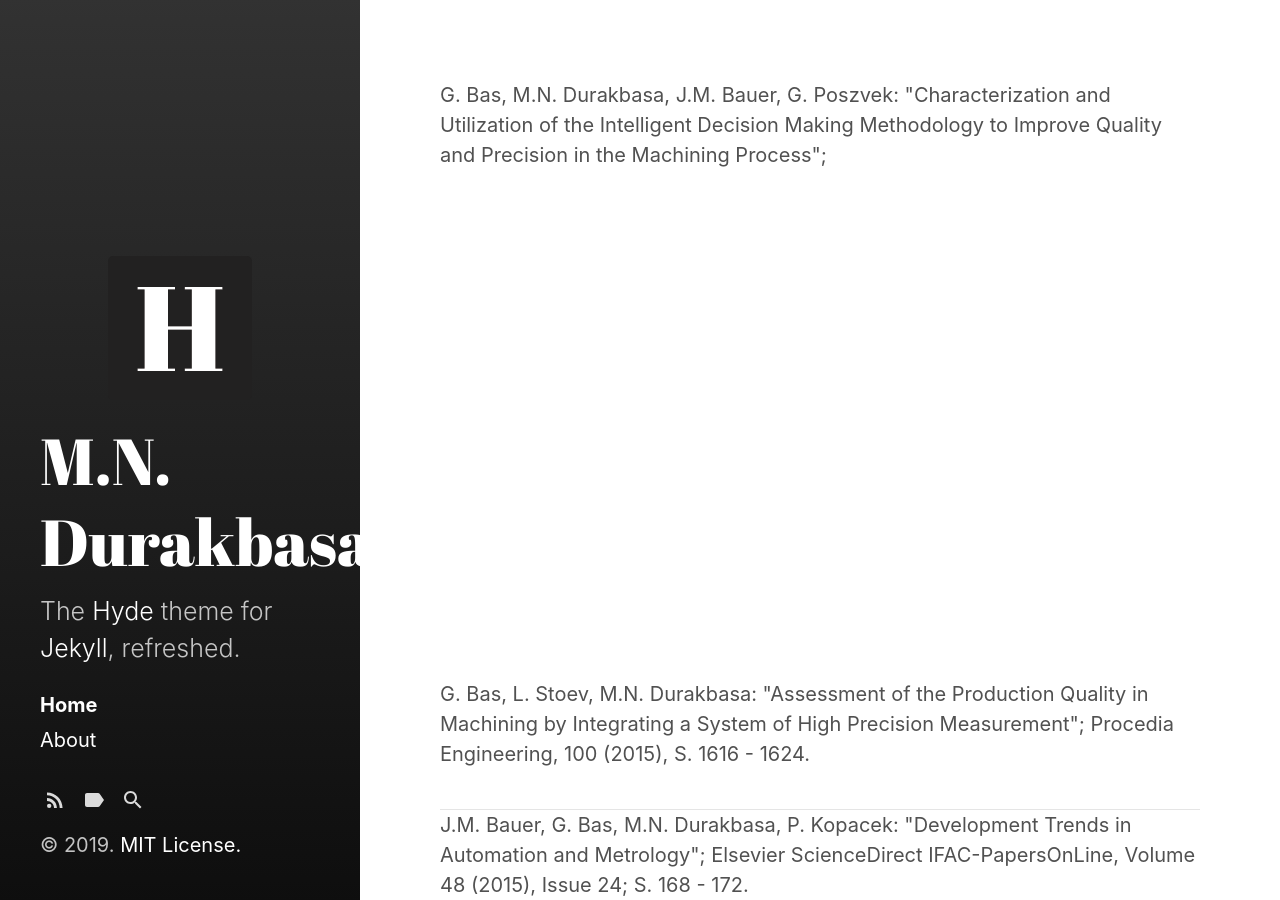
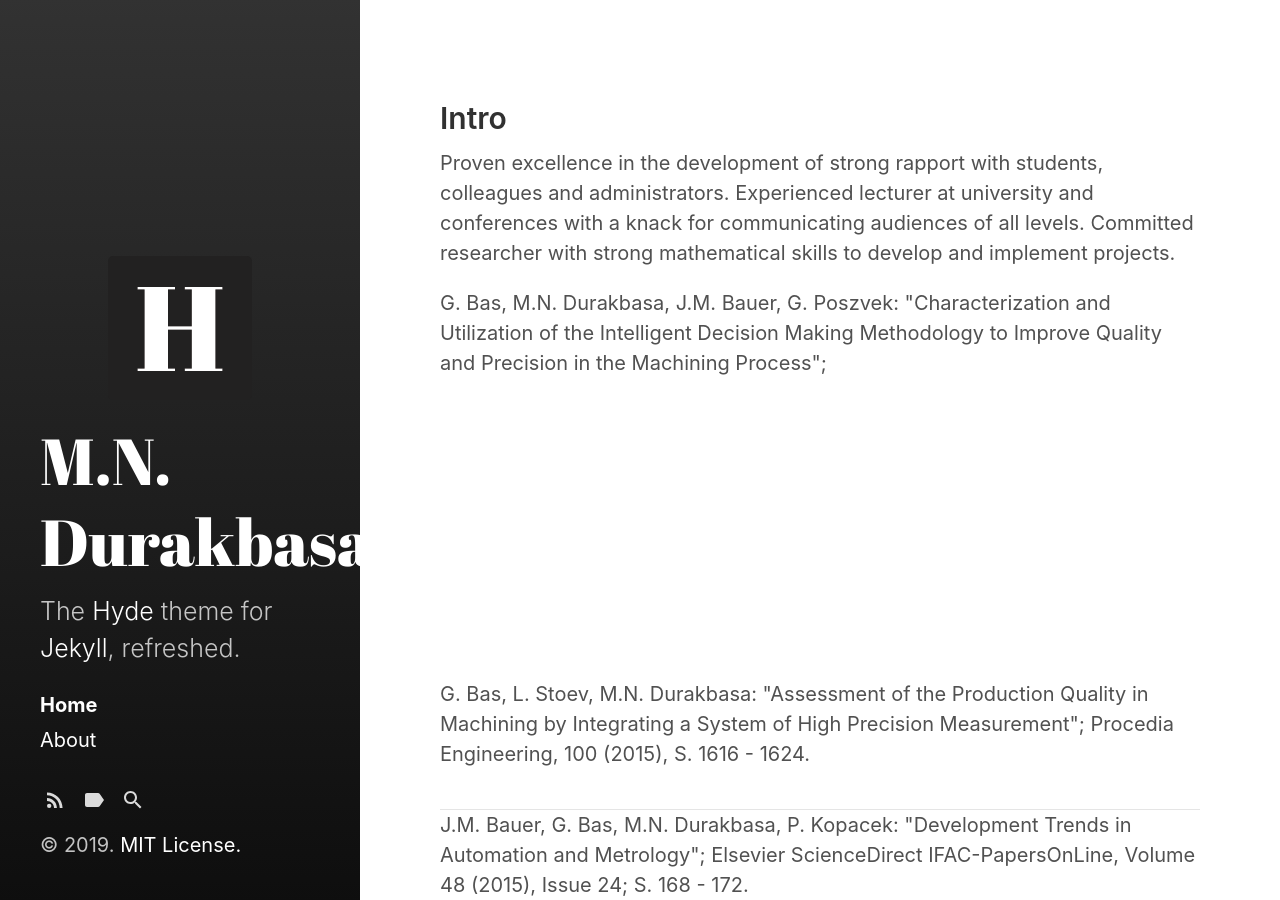
Before and after one commit to Budhaditya1/budhaditya1.github.io, a Jekyll site: the page built from index.html, in a window 1280 px wide. Built offline with Jekyll 4.4.1, drawn with Linux system fonts in a browser that asks for light colours; the list of posts is cut into pages by our own code; comment, search, counter and statistics services are not loaded.

Commit message:
Update index.html

```diff
--- a/_layouts/index.html
+++ b/_layouts/index.html
@@ -3,7 +3,9 @@ layout: default
 ---
 
 <div class="content">
-
+ <h2> Intro</h2>
+ <p>Proven excellence in the development of strong rapport with students, colleagues and administrators. Experienced lecturer at university and conferences with a knack for communicating audiences of all levels. Committed researcher with strong mathematical skills to develop and implement projects.
+ </p>
 <article class="post-body">
 
  <script type='text/javascript' src='https://d1bxh8uas1mnw7.cloudfront.net/assets/embed.js'></script>
```
